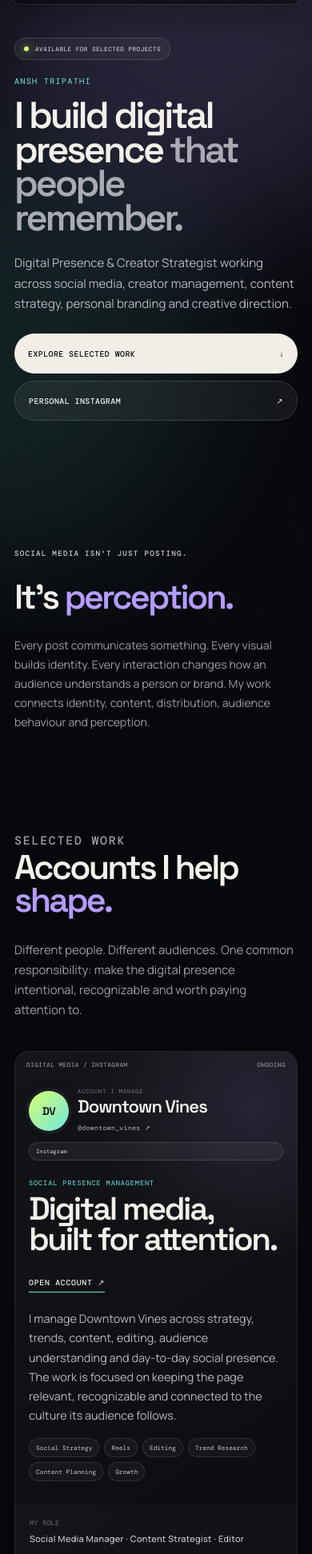
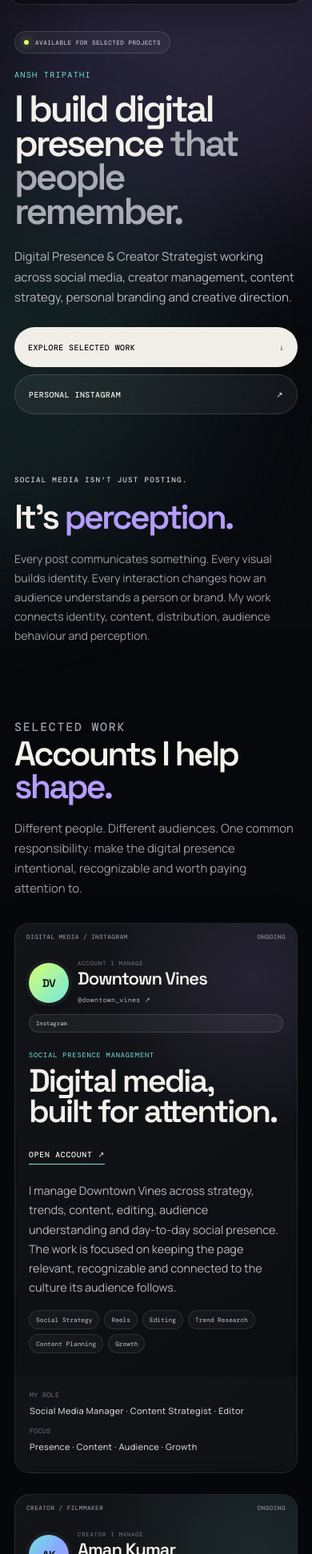
Before and after one commit to deepvoidx/anshtripathi, a plain HTML site: page index-github-pages.html in a window 390 px wide. Shown: the part 57-2000 px from the top of the page at 80% size. Drawn offline with nearby package versions, Linux system fonts and the light colour scheme.

Commit message:
Add files via upload

```diff
--- a/styles.css
+++ b/styles.css
@@ -345,3 +345,30 @@
   .contact h2{font-size:2.68rem;}
   .case-title h4{font-size:2.52rem;}
 }
+
+/* V10 mobile rhythm: close the large transition after the hero CTA and keep sections visually connected. */
+@media (max-width:620px){
+  .hero{
+    padding-top:96px !important;
+    padding-bottom:30px !important;
+  }
+  .hero-grid{gap:18px !important;}
+  .hero-actions{margin-bottom:0 !important;}
+  .hero-visual{display:none !important;}
+  .statement{
+    padding-top:28px !important;
+    padding-bottom:52px !important;
+  }
+  .statement-grid{gap:20px !important;}
+  .work{padding-top:38px !important;}
+  .section-heading{margin-bottom:30px !important;gap:18px !important;}
+  .case{margin-bottom:26px !important;}
+  .capabilities{padding-top:42px !important;padding-bottom:48px !important;}
+  .about{padding-top:46px !important;padding-bottom:54px !important;}
+  .about-grid{gap:27px !important;}
+  .contact{padding-top:42px !important;padding-bottom:44px !important;}
+}
+@media (max-width:390px){
+  .hero{padding-bottom:24px !important;}
+  .statement{padding-top:22px !important;}
+}
```
